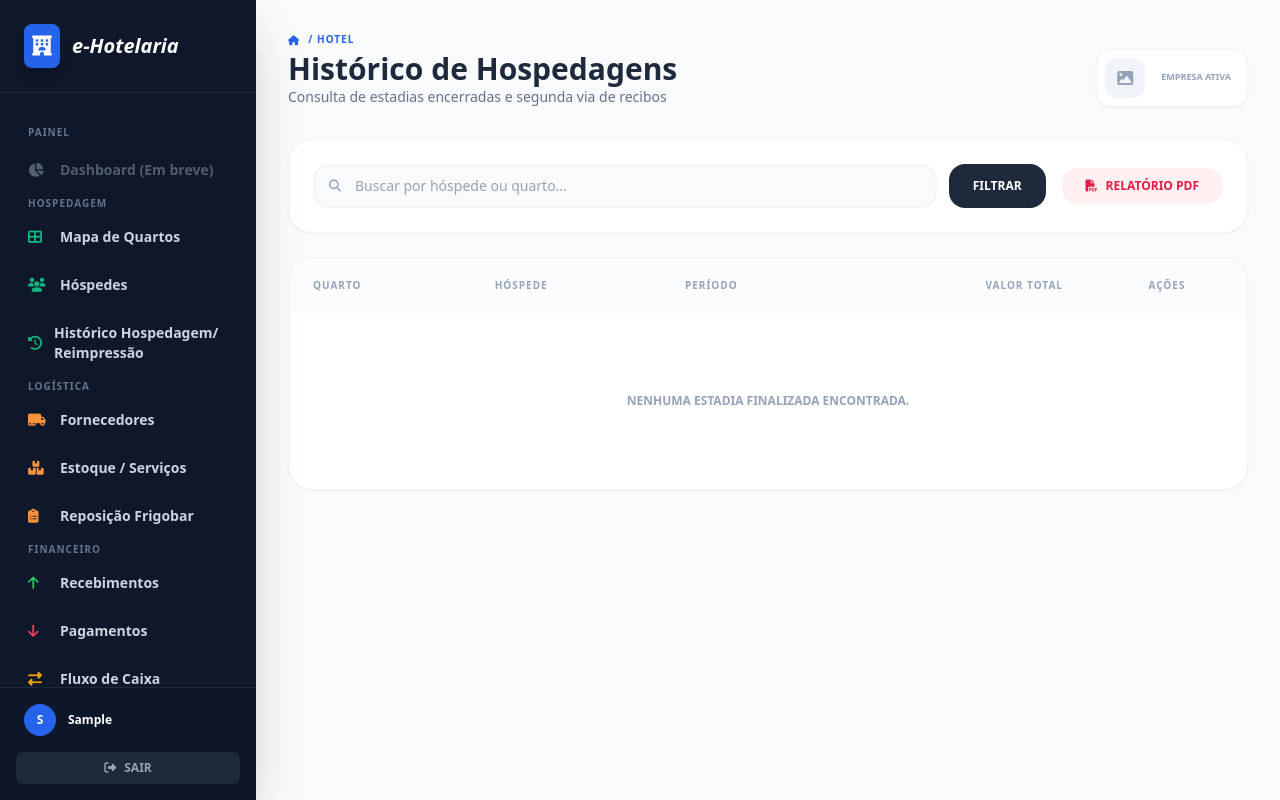
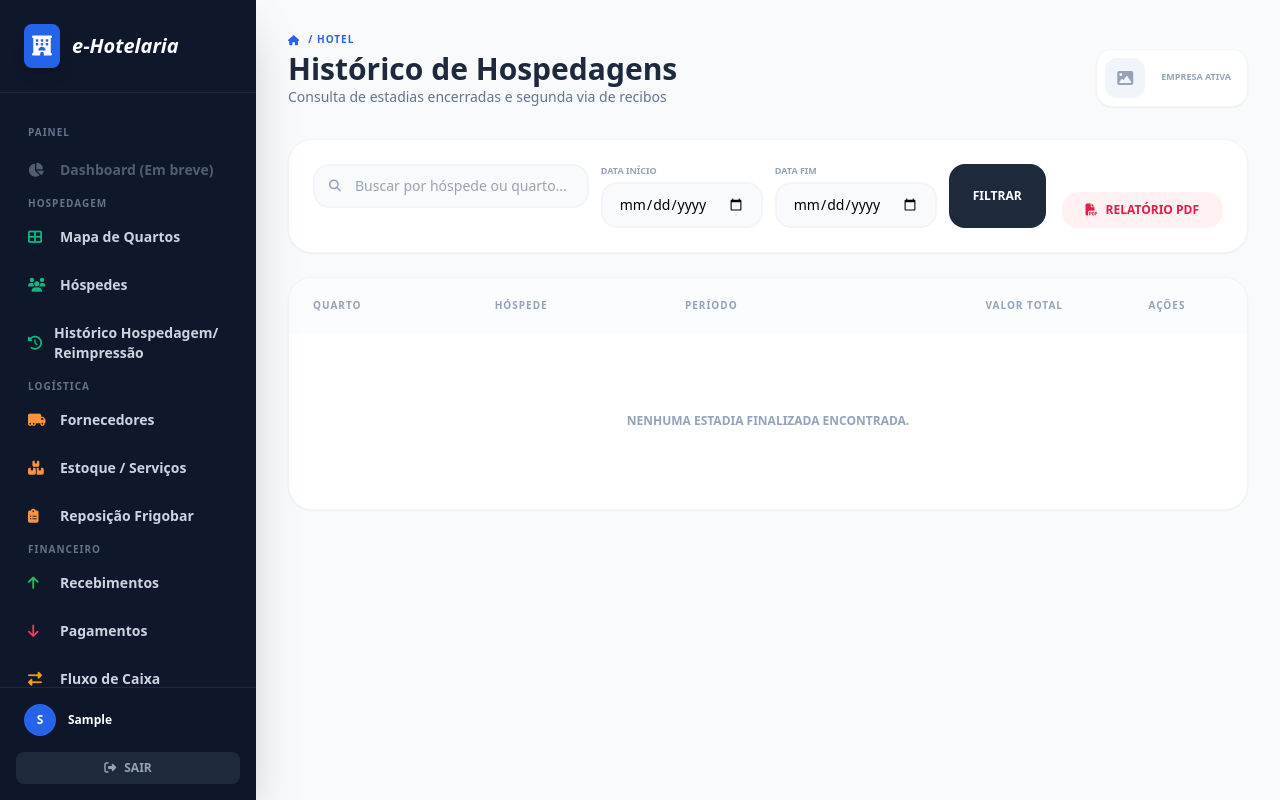
Before and after one commit to Ivanildo-Lab/e-hospedaria, a Django app: page /hotel/historico/ in a window 1280 px wide. Run offline with Django 5.2, Linux system fonts and the light colour scheme; the visitor is signed in with stand-in values (Sample User, id 1); data that the repository does not hold is empty; parts of the project's set-up code (start-up, migrations or seed data) failed here and were passed over; some libraries are stand-ins or nearby versions.

Commit message:
feat: filtro por data no historico e relatorio PDF

```diff
--- a/hotel/views.py
+++ b/hotel/views.py
@@ -326,16 +326,38 @@ def imprimir_comprovante(request, hospedagem_id):
 
 @login_required
 def historico_hospedagens(request):
-    # Busca apenas hospedagens ENCERRADAS (ativa=False)
     queryset = Hospedagem.objects.filter(empresa=request.user.empresa, ativa=False).order_by('-data_saida')
 
-    # Filtro de busca (Nome do hóspede ou Número do Quarto)
-    q = request.GET.get('q')
+    q = request.GET.get('q', '')
+    data_inicio = request.GET.get('data_inicio', '')
+    data_fim = request.GET.get('data_fim', '')
+
     if q:
         from django.db.models import Q
         queryset = queryset.filter(Q(hospede__nome__icontains=q) | Q(quarto__numero__icontains=q))
 
-    return render(request, 'hotel/historico_lista.html', {'historico': queryset, 'filtro_q': q})
+    if data_inicio:
+        from datetime import datetime
+        try:
+            dt_inicio = datetime.strptime(data_inicio, '%Y-%m-%d')
+            queryset = queryset.filter(data_saida__date__gte=dt_inicio)
+        except ValueError:
+            pass
+
+    if data_fim:
+        from datetime import datetime
+        try:
+            dt_fim = datetime.strptime(data_fim, '%Y-%m-%d')
+            queryset = queryset.filter(data_saida__date__lte=dt_fim)
+        except ValueError:
+            pass
+
+    return render(request, 'hotel/historico_lista.html', {
+        'historico': queryset,
+        'filtro_q': q,
+        'data_inicio': data_inicio,
+        'data_fim': data_fim,
+    })
 
 
 @login_required
@@ -354,12 +376,30 @@ def buscar_hospedes(request):
 @login_required
 def historico_hospedagens_pdf(request):
     from weasyprint import HTML
+    from datetime import datetime
 
     historico = Hospedagem.objects.filter(
         empresa=request.user.empresa, ativa=False
     ).select_related('quarto', 'hospede').order_by('-data_saida')
 
-    q = request.GET.get('q')
+    data_inicio = request.GET.get('data_inicio', '')
+    data_fim = request.GET.get('data_fim', '')
+    q = request.GET.get('q', '')
+
+    if data_inicio:
+        try:
+            dt_inicio = datetime.strptime(data_inicio, '%Y-%m-%d')
+            historico = historico.filter(data_saida__date__gte=dt_inicio)
+        except ValueError:
+            pass
+
+    if data_fim:
+        try:
+            dt_fim = datetime.strptime(data_fim, '%Y-%m-%d')
+            historico = historico.filter(data_saida__date__lte=dt_fim)
+        except ValueError:
+            pass
+
     if q:
         from django.db.models import Q
         historico = historico.filter(Q(hospede__nome__icontains=q) | Q(quarto__numero__icontains=q))
@@ -376,6 +416,8 @@ def historico_hospedagens_pdf(request):
         'total_diarias': total_diarias,
         'total_horas': total_horas,
         'total_faturado': total_faturado,
+        'data_inicio': data_inicio,
+        'data_fim': data_fim,
     }).content.decode('utf-8')
 
     pdf = HTML(string=html_string).write_pdf()
--- a/templates/hotel/historico_lista.html
+++ b/templates/hotel/historico_lista.html
@@ -7,19 +7,33 @@
 <div class="max-w-6xl mx-auto space-y-6">
 
     <!-- BARRA DE BUSCA -->
-    <div class="bg-white p-6 rounded-3xl shadow-sm border border-slate-100 flex flex-col md:flex-row gap-4 justify-between items-center">
-        <form method="GET" class="flex flex-1 gap-3 w-full">
+    <div class="bg-white p-6 rounded-3xl shadow-sm border border-slate-100">
+        <form method="GET" class="flex flex-col md:flex-row gap-4 justify-between items-end">
+            <div class="flex flex-col md:flex-row gap-3 w-full flex-1">
                 <div class="relative flex-1">
                     <i class="fa fa-search absolute left-4 top-3.5 text-slate-400 text-xs"></i>
                     <input type="text" name="q" value="{{ filtro_q|default:'' }}" placeholder="Buscar por hóspede ou quarto..."
                            class="w-full pl-10 pr-4 py-2.5 bg-slate-50 border-2 border-slate-100 rounded-2xl focus:border-blue-500 outline-none text-sm">
                 </div>
-            <button type="submit" class="bg-slate-800 text-white px-6 rounded-2xl text-xs font-bold hover:bg-black transition">FILTRAR</button>
-        </form>
-        <a href="{% url 'hotel:historico_hospedagens_pdf' %}{% if filtro_q %}?q={{ filtro_q }}{% endif %}" target="_blank"
+                <div class="flex gap-3">
+                    <div>
+                        <label class="text-[9px] font-black text-slate-400 uppercase mb-1 block">Data Início</label>
+                        <input type="date" name="data_inicio" value="{{ data_inicio|default:'' }}"
+                               class="px-4 py-2.5 bg-slate-50 border-2 border-slate-100 rounded-2xl focus:border-blue-500 outline-none text-sm">
+                    </div>
+                    <div>
+                        <label class="text-[9px] font-black text-slate-400 uppercase mb-1 block">Data Fim</label>
+                        <input type="date" name="data_fim" value="{{ data_fim|default:'' }}"
+                               class="px-4 py-2.5 bg-slate-50 border-2 border-slate-100 rounded-2xl focus:border-blue-500 outline-none text-sm">
+                    </div>
+                </div>
+                <button type="submit" class="bg-slate-800 text-white px-6 py-2.5 rounded-2xl text-xs font-bold hover:bg-black transition">FILTRAR</button>
+            </div>
+            <a href="{% url 'hotel:historico_hospedagens_pdf' %}?q={{ filtro_q|default:'' }}&data_inicio={{ data_inicio|default:'' }}&data_fim={{ data_fim|default:'' }}" target="_blank"
                class="flex items-center gap-2 bg-rose-50 text-rose-600 px-6 py-2.5 rounded-2xl text-xs font-bold hover:bg-rose-600 hover:text-white transition-all whitespace-nowrap">
                 <i class="fa fa-file-pdf"></i> RELATÓRIO PDF
             </a>
+        </form>
     </div>
 
     <!-- TABELA -->
```
Also changed, not shown: templates/hotel/relatorio_historico_pdf.html (+6 -1 lines). Lines whose indentation alone changed are shown as unchanged.
